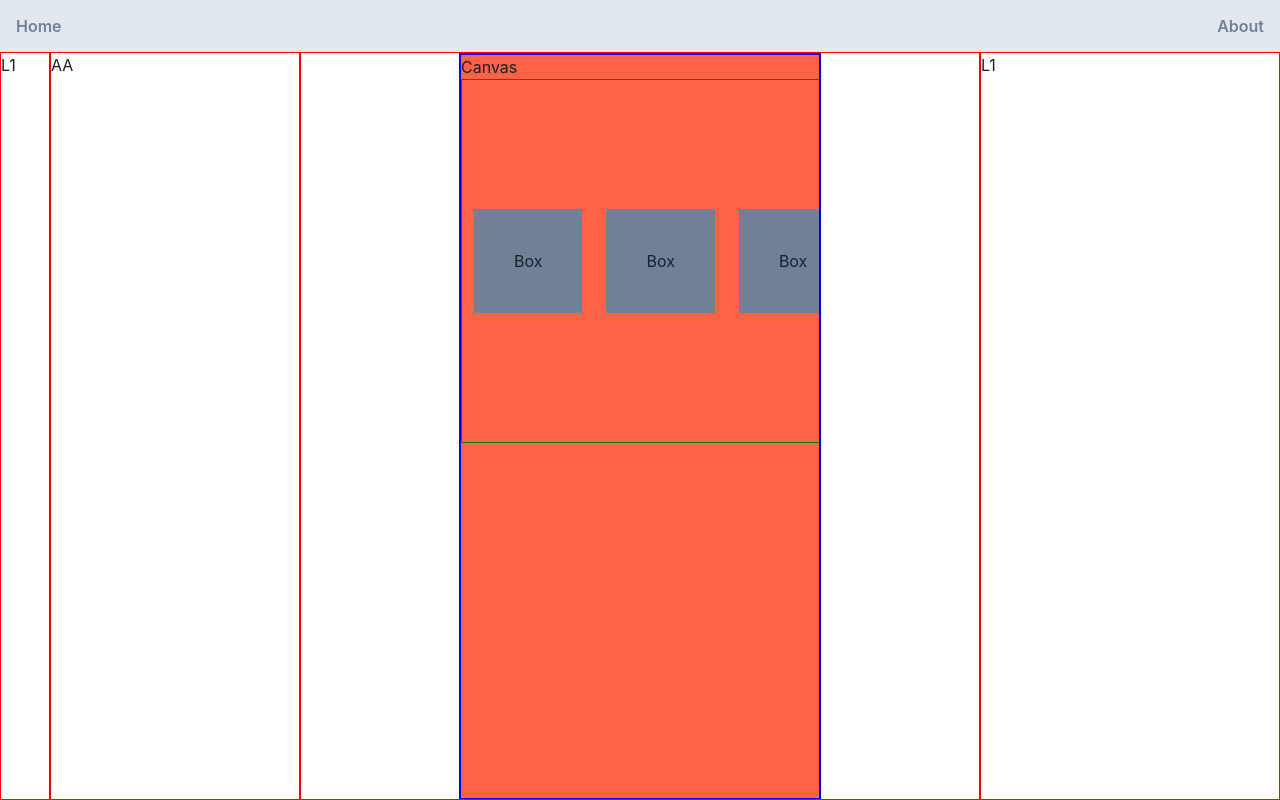
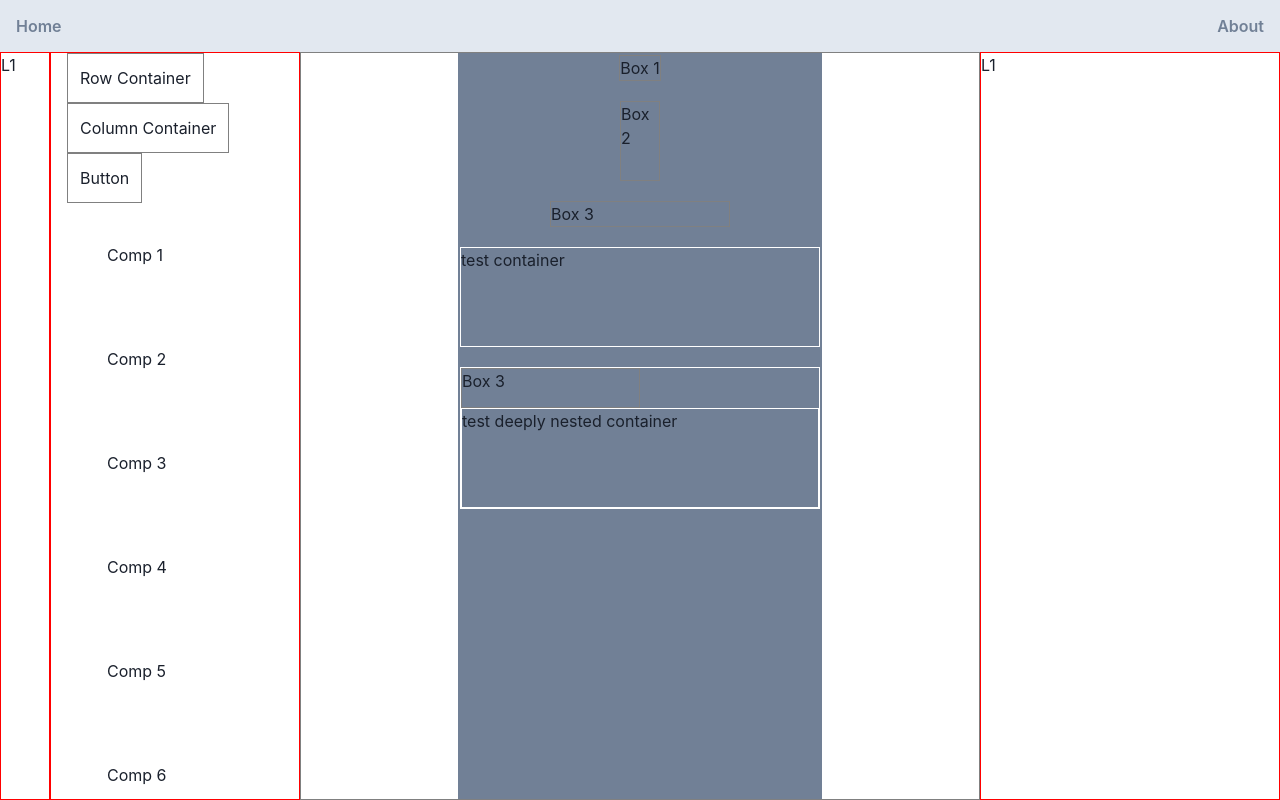
Before and after one commit to franciscocgue/craftify2, a React (Vite) app in the folder frontend/: page / in a window 1280 px wide. Built offline with nearby package versions, Linux system fonts and the light colour scheme.

Commit message:
basic drag and drop & container nesting

```diff
--- a/frontend/src/components/Canvas/index.tsx
+++ b/frontend/src/components/Canvas/index.tsx
@@ -1,17 +1,31 @@
 import { Box, Flex } from "@chakra-ui/react";
+import Droppable from "../../helpers/Droppable";
 
 const screenSizes = {
-    "Galaxy S10": [360, 760]
+    'Galaxy S10': [360, 760],
+    'Laptop': [1280, 800]
 }
 
 const device = "Galaxy S10";
 
+const canvasDropBorderPx = 2;
+
 const Canvas = () => {
-    return <Flex flex={1} border={'1px solid red'} alignItems={'center'} justifyContent={'center'} overflow={'auto'} maxH='100vh' maxW='100vw'>
+    return <Flex flex={1} border={'1px solid grey'} alignItems={'center'} justifyContent={'center'} maxH='100vh' maxW='100vw' overflow={'auto'}>
 
-        <Box style={{ margin: '0 20px' }} border={'1px solid blue'} maxW={'100%'} maxH={'100%'} overflow={'auto'}>
-            <Box w={screenSizes[device][0]} h={screenSizes[device][1]} maxH={screenSizes[device][1]} bg='tomato' border={'1px solid blue'} overflowY={'auto'}>
-                Canvas
+        <Box maxW={'100%'} maxH={'100%'} overflow={'auto'}>
+            <Box
+                style={{ padding: canvasDropBorderPx, margin: '0 15px' }}
+                w={screenSizes[device][0] + canvasDropBorderPx * 2}
+                h={screenSizes[device][1] + canvasDropBorderPx * 2}
+                maxH={screenSizes[device][1]}
+                bg='gray.500'
+                // border={'1px solid blue'}
+                overflowY={'auto'}
+            >
+                <Droppable id='canvas'>
+                    {/* Example: */}
+                    {/* Canvas
                 <Box overflow={'auto'}>
                     <Flex justify={'space-between'} alignItems={'center'} border={'1px solid green'} wrap={'nowrap'} w={'fit-content'} overflow={'auto'}>
                         <Box p={10} m={3} bg={'gray.500'}>Box</Box>
@@ -27,7 +41,34 @@ const Canvas = () => {
                             <Box p={3} m={3} bg={'gray.200'}>Box</Box>
                         </Flex>
                     </Flex>
-                </Box>
+                </Box> */}
+
+                    {/* Main container */}
+                    <Flex direction={'column'} alignItems={'center'} gap={5} h={'100%'} w={'100%'}>
+                        <Box border={'1px solid gray'}>Box 1</Box>
+                        <Box border={'1px solid gray'} w={10} h={20}>Box 2</Box>
+                        <Box border={'1px solid gray'} w={'50%'}>Box 3</Box>
+                        {/* test sub container 1 */}
+                        <Box border={'1px solid white'} w={'100%'} h={'100px'}>
+                            <Droppable id='subcontainer1'>
+                                test container
+                            </Droppable>
+                        </Box>
+                        {/* test sub container 2 */}
+                        <Box border={'1px solid white'} w={'100%'}>
+                            <Droppable id='subcontainer2'>
+                                <Box border={'1px solid gray'} w={'50%'} h={10}>Box 3</Box>
+                                {/* test sub sub container 1 */}
+                                <Box border={'1px solid white'} w={'100%'} h={'100px'}>
+                                    <Droppable id='subsubcontainer1'>
+                                        test deeply nested container
+                                    </Droppable>
+                                </Box>
+                            </Droppable>
+                        </Box>
+                    </Flex>
+
+                </Droppable>
             </Box>
         </Box>
 
--- a/frontend/src/components/SidebarComponents/index.tsx
+++ b/frontend/src/components/SidebarComponents/index.tsx
@@ -1,7 +1,18 @@
-import { Box } from "@chakra-ui/react";
+import { Box, Container } from "@chakra-ui/react";
+import Draggable from "../../helpers/Draggable";
 
 const SidebarComponents = () => {
-    return <Box w={'250px'} border={'1px solid red'}>AA</Box>
+    return <Container w={'250px'} border={'1px solid red'} maxH={'100%'} overflowY={'auto'}>
+        <Box><Draggable id={'row container'}><Box border={'1px solid grey'} p={3}>Row Container</Box></Draggable></Box>
+        <Box><Draggable id={'column container'}><Box border={'1px solid grey'} p={3}>Column Container</Box></Draggable></Box>
+        <Box><Draggable id={'button'}><Box border={'1px solid grey'} p={3}>Button</Box></Draggable></Box>
+        <Box><Draggable id={'1'}><Box p={10}>Comp 1</Box></Draggable></Box>
+        <Box><Draggable id={'2'}><Box p={10}>Comp 2</Box></Draggable></Box>
+        <Box><Draggable id={'3'}><Box p={10}>Comp 3</Box></Draggable></Box>
+        <Box><Draggable id={'4'}><Box p={10}>Comp 4</Box></Draggable></Box>
+        <Box><Draggable id={'5'}><Box p={10}>Comp 5</Box></Draggable></Box>
+        <Box><Draggable id={'6'}><Box p={10}>Comp 6</Box></Draggable></Box>
+    </Container>
 }
 
 export default SidebarComponents;
--- /dev/null
+++ b/frontend/src/helpers/Draggable.tsx
@@ -0,0 +1,24 @@
+import { useDraggable } from '@dnd-kit/core';
+
+function Draggable(props) {
+    const { attributes, listeners, setNodeRef, transform } = useDraggable({
+        id: props.id,
+    });
+    // const style = transform ? {
+    //     transform: `translate3d(${transform.x}px, ${transform.y}px, 0)`,
+    // } : undefined;
+
+
+    return (
+        <button
+            ref={setNodeRef}
+            // style={style}
+            {...listeners}
+            {...attributes}
+        >
+            {props.children}
+        </button>
+    );
+}
+
+export default Draggable;
--- /dev/null
+++ b/frontend/src/helpers/Droppable.tsx
@@ -0,0 +1,25 @@
+import {useDroppable} from '@dnd-kit/core';
+
+// needs a parent with size
+// Droppable will fit all space (100%)
+
+function Droppable(props) {
+  const {isOver, setNodeRef} = useDroppable({
+    id: props.id,
+  });
+  const style = {
+    ...props.style,
+    outline: isOver ? '2px solid red' : undefined,
+    width: '100%',
+    height: '100%',
+  };
+
+
+  return (
+    <div id={props.id} ref={setNodeRef} style={style}>
+      {props.children}
+    </div>
+  );
+}
+
+export default Droppable;
--- a/frontend/src/pages/Designer.tsx
+++ b/frontend/src/pages/Designer.tsx
@@ -4,19 +4,42 @@ import Navbar from "../components/Navbar";
 import SidebarMenu from "../components/SidebarMenu";
 import SidebarComponents from "../components/SidebarComponents";
 import SidebarProperties from "../components/SidebarProperties";
+import { DndContext, DragOverlay } from '@dnd-kit/core';
+import { useState } from "react";
 
 
 // App component
 const Designer = () => {
+
+  const [draggingId, setDraggingId] = useState(null);
+
+  function handleDragEnd(event) {
+    setDraggingId(null);
+    if (event.over && event.over.id === 'canvas') {
+      console.log('dropped');
+    }
+  }
+  function handleDragStart(event) {
+    setDraggingId(event.active.id)
+  }
+
   return (
     <Flex direction="column" h="100vh" minH='100vh' maxH='100vh' w='100vw' maxW='100vw'>
       <Navbar />
       {/* main content */}
-      <Flex flex={1} overflow={'auto'}>
+      <Flex flex={1} overflow={'hidden'}>
 
         <SidebarMenu />
-        <SidebarComponents />
-        <Canvas />
+        <DndContext onDragEnd={handleDragEnd} onDragStart={handleDragStart}>
+          <SidebarComponents />
+          <Canvas />
+          <DragOverlay>
+            {draggingId ?
+              // <Item value={`Item ${activeId}`} />
+              'HolaHola'
+             : null}
+          </DragOverlay>
+        </DndContext>
         <SidebarProperties />
 
       </Flex>
--- a/package.json
+++ b/package.json
@@ -10,6 +10,8 @@
   "license": "ISC",
   "dependencies": {
     "@chakra-ui/react": "^2.8.2",
+    "@dnd-kit/core": "^6.1.0",
+    "@dnd-kit/modifiers": "^7.0.0",
     "@emotion/react": "^11.11.4",
     "@emotion/styled": "^11.11.5",
     "framer-motion": "^11.1.9"
```
Also changed, not shown: 1 other file (tests, documents, lock files or other folders).
